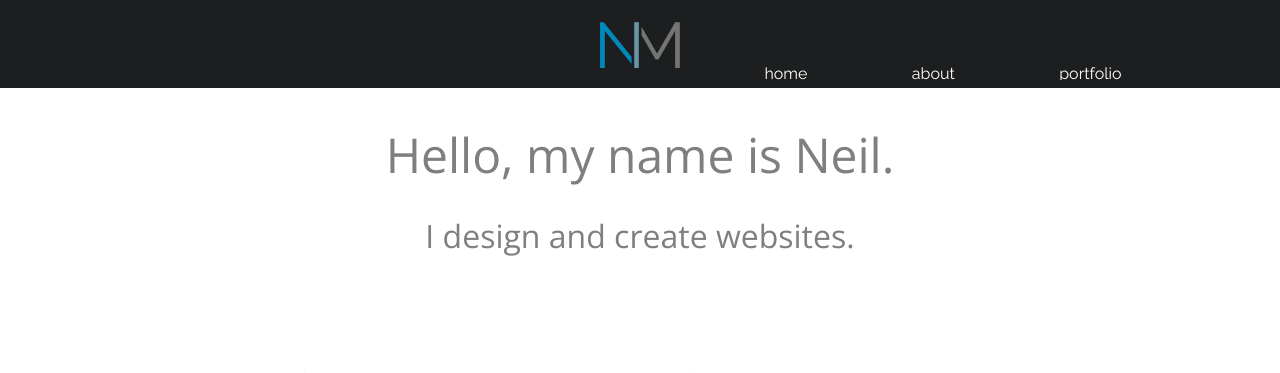
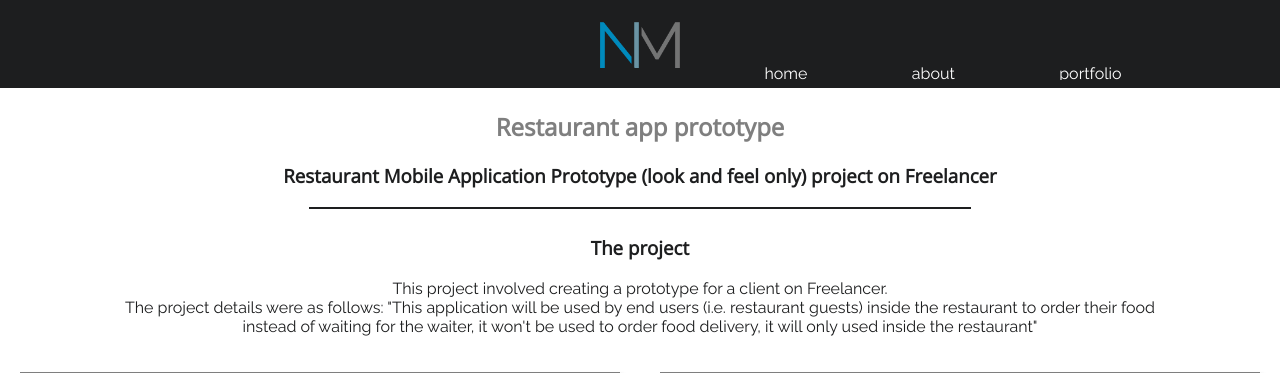
Before and after one commit to mackayneil/mackayneil.github.io, a PHP site: a page that uses styles.css in a window 1280 px wide. Shown: the top 373 px of the page. Run offline with PHP 8.4, Linux system fonts and the light colour scheme.

Commit message:
Restaurant app

```diff
--- /dev/null
+++ b/Restaurant app/index.html
@@ -0,0 +1,95 @@
+<!DOCTYPE html>
+<html>
+    <head>
+        <title>Neil, freelance web developer and designer, Cape Town, South Africa</title>
+        <link href="../styles.css" rel="stylesheet" type="text/css">
+        <link href="https://fonts.googleapis.com/css?family=Open+Sans:300,400|Raleway&display=swap" rel="stylesheet">
+        <meta name="viewport" content="width=device-width, initial-scale=1.0">
+    </head>
+    <body>
+        <!--Nav-->
+        <section class="nav-bar">
+            <div class="logo">
+                <a href="../index.html"><img class="NM-logo" src="../Pictures/NM Logo fill.png"/></a>
+            </div>
+            <div id="main-nav" class="main-nav">
+                <ul id="navlist" class="menu-hover-lines overlay-content">
+                    <li class="link"><a  href="../index.html">home</a></li>
+                    <li class="link"><a href="../About me/index.html">about</a></li>
+                    <li class="link"><a href="../My projects/index.html">portfolio</a></li>
+                </ul>
+            </div>
+            <div class="hamburger">
+                <a href="javascript:void(0);" class="icon" >
+                    <input class="menu-btn"  type="checkbox" id="menu-btn" />
+                    <label class="menu-icon" id="hamburger-menu"  for="menu-btn" onclick="myFunction()"><span class="navicon"></span></label>
+                </a>
+            </div>
+         </section>
+        <!--Main section-->
+        <main>
+            <div class="project-title-text">
+                <h2>Restaurant app prototype</h2>
+                <h3>Restaurant Mobile Application Prototype (look and feel only) project on Freelancer</h3>
+                <hr />
+            </div>
+            <div class="project-page-image image1">
+                <video width="100%" controls preload>
+                    <source src="../Pictures/Restaurant app screen recording.mp4" type="video/mp4">
+                    Your browser does not support HTML5 video.
+                </video>
+            </div>
+            <div class="project-text text1">
+                 <h3>The project</h3>
+                 <p>This project involved creating a prototype for a client on Freelancer.
+                     <br />The project details were as follows: "This application will be used by end users (i.e. restaurant guests) inside the restaurant to order their food instead of waiting for the waiter, it won't be used to order food delivery, it will only used inside the restaurant"
+                 </p>
+            </div>
+            <div class="project-page-image image2">
+                <img src="../Pictures/Restaurant app Sketch.png">
+            </div>
+            <div class="project-text text2">
+                 <h3>My goal</h3>
+                 <p>My goal for this project was to make an easy to use design that fulfilled all the clients requests.
+                     <br />These included having categories, different option for meal sizes and cooking preperations, an easy to find place order button, a countdown timer for the order and using a colourful design.
+                </p>
+            </div>
+            <div class="project-page-image image3">
+                <img src="../Pictures/Restaurant app Figma.png">
+            </div>
+            <div class="project-text text3">
+                <h3>What I did</h3>
+                <ul>
+                    <li>Created the design using Sketch</li>
+                    <li>Imported the Sketch design into Figma to create the working prototype</li>
+                    <li>Researched multiple colour palletes to find one that used a colourful design but still looked appealing</li>
+                    <li>View prototype:<br /><a class="figma-link" href="https://www.figma.com/proto/jAM80CzPuD9BolIMrxyhyM/EFM?node-id=1%3A2&viewport=370%2C265%2C0.1971205472946167&scaling=scale-down" target="_blank">Mobile</a></li>
+                </ul>
+            </div>
+            <div class="project-page-image image4">
+                <img src="../Pictures/Restaurant app mobiles.jpg">
+            </div>
+        </main>
+
+
+
+         <!--Footer section-->
+        <footer>
+            <h3 onclick="openContact()">Contact me</h3>
+            <div id="contact-form" class="overlay-contact">
+                <a href="javascript:void(0)" class="closebtn" onclick="closeContact()">&times;</a>
+                <form class="overlay-content" method="post" action="https://formspree.io/neilmackay01@gmail.com">
+                    <p>Want to work together?<br/> Use the contact form below or <a id="email-me" href="mailto:neilmackay01@gmail.com">email me</a></p>
+                    <input class="input" type="text" name="name" maxlength="100" placeholder="Name" required />
+                    <br />
+                    <input class="input" type="email" name="email" maxlength="100" placeholder="Email" required />
+                    <br />
+                    <textarea class="textarea" name="message" cols="20" row="10" placeholder="Enter your message" required></textarea>
+                    <br />
+                    <input id="submit" type="submit" name="submit" value="Submit" />
+                </form>
+            </div>
+        </footer>
+        <script src="../lightbox.js"></script>
+    </body>
+</html>
--- a/styles.css
+++ b/styles.css
@@ -387,6 +387,9 @@
 .EFM-project {
   grid-area: 5 / 1 / span 1 / -1;
 }
+.restaurant-app-project {
+  grid-area: 6 / 1 / span 1 / -1;
+}
 #projects > a {
   text-decoration: none;
 }
@@ -405,6 +408,10 @@
   }
   .EFM-project {
     grid-area: 3 / 1 / span 1 / span 4;
+    margin: 30px;
+  }
+  .restaurant-app-project {
+    grid-area: 3 / 5 / span 1 / span 4;
     margin: 30px;
   }
 }
```
Also changed, not shown: My projects/index.html (+8 -4 lines).
